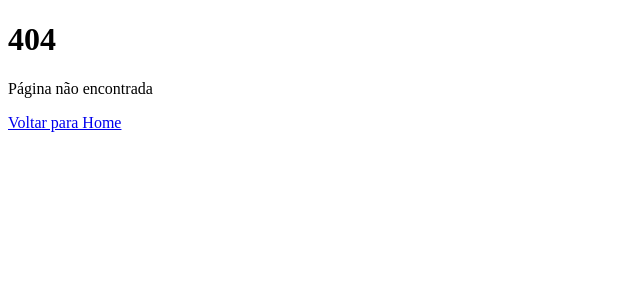
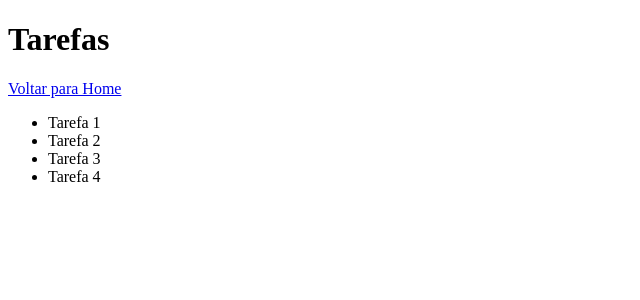
Before and after one commit to leleleonardo/meu-app, a React (Vite) app: page /Tarefas in a window 1280 px wide. Before the commit this address had no page. Shown: the top 300 px of the page, without its empty margins (0-640 px from the left). Built offline with nearby package versions, Linux system fonts and the light colour scheme.

Commit message:
Criação de tarefas

```diff
--- a/src/pages/Tarefas/index.tsx
+++ b/src/pages/Tarefas/index.tsx
@@ -0,0 +1,21 @@
+import { Link } from "react-router-dom"
+
+function Tarefas(){
+    return(
+        <>
+        <div>
+        <h1>Tarefas</h1>
+        <Link to='/'> Voltar para Home </Link>
+        <ul>
+            <li> Tarefa 1</li>
+            <li> Tarefa 2</li>
+            <li> Tarefa 3</li>
+            <li> Tarefa 4</li>
+        </ul>
+
+        </div>
+        </>
+    )
+}
+
+export default Tarefas
--- a/src/pages/home/index.tsx
+++ b/src/pages/home/index.tsx
@@ -17,6 +17,8 @@ function Home(){
             <p></p>
 
             <Link to='/Contato'> Ir para Contato </Link>
+            <p></p>
+            <Link to='/Tarefas'> Ir para Tarefas </Link>
 
         </div>
         <body className={styles.body}>
--- a/src/routes.tsx
+++ b/src/routes.tsx
@@ -2,13 +2,14 @@ import { createBrowserRouter } from 'react-router-dom'
 import Home from './pages/home'
 import Sobre from './pages/sobre'
 import NotFound from './pages/404'
-
 import Contato from './pages/Contato/contato'
+import Tarefas from './pages/Tarefas'
 
 const router = createBrowserRouter([
   {path: '/', element: <Home />, errorElement: <NotFound />},
   {path: '/sobre', element: <Sobre />},
-  {path: '/Contato', element: <Contato />}
+  {path: '/Contato', element: <Contato />},
+  {path: '/Tarefas', element: <Tarefas />}
 ])
 
 export default router
```
